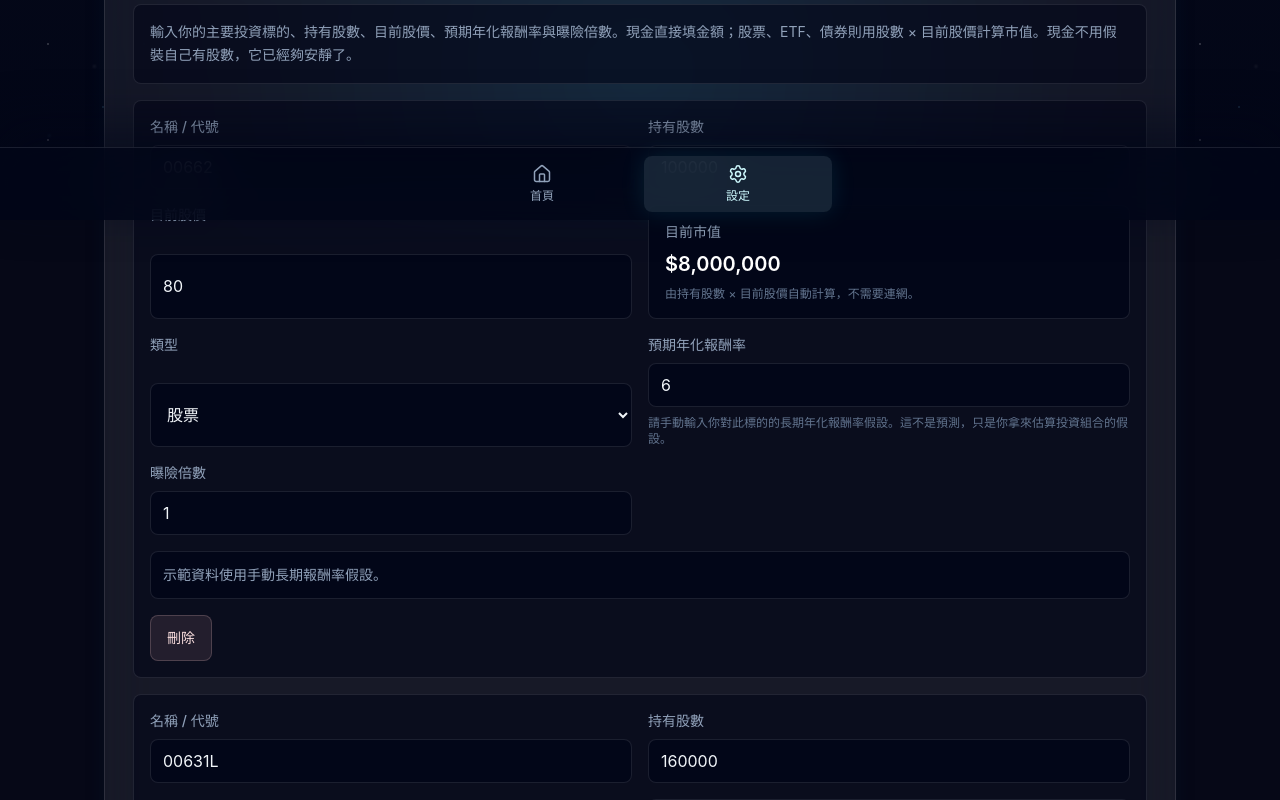
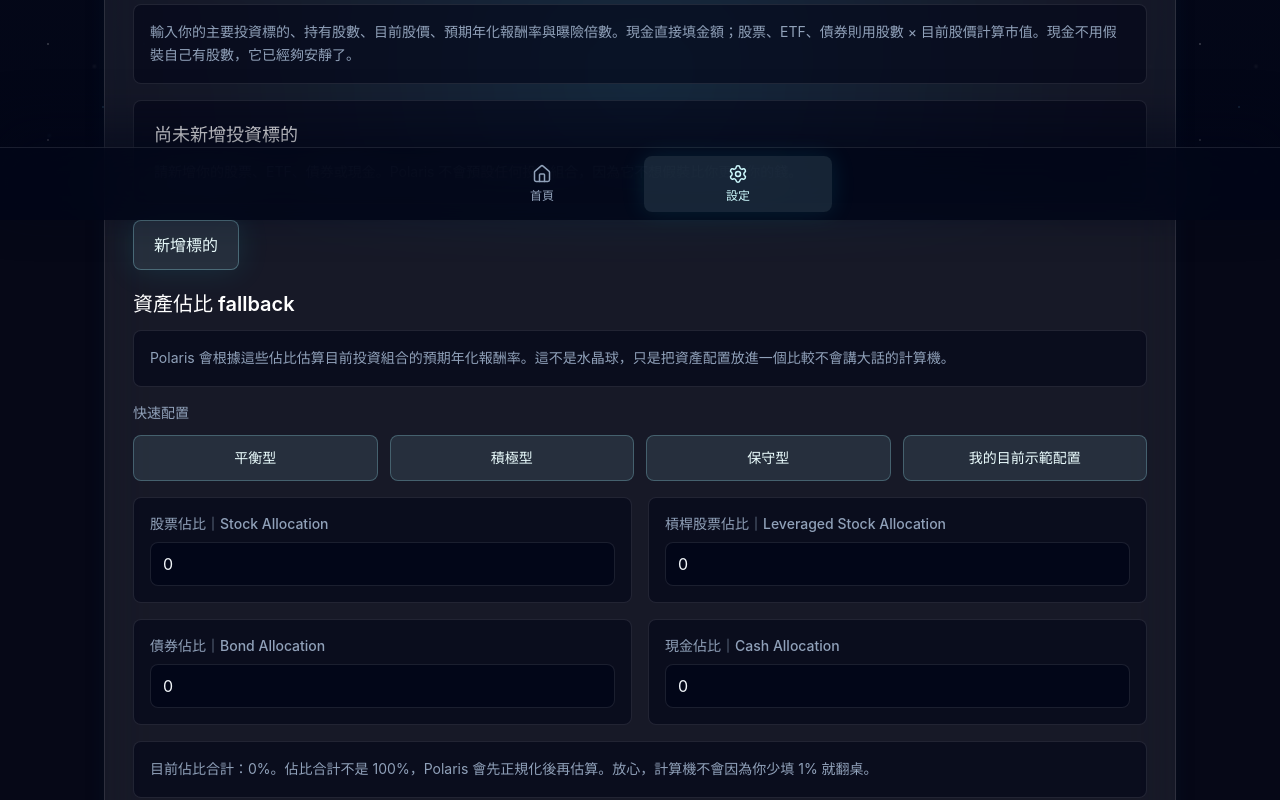
Before and after one commit to bulala-coder/polaris-mvp, a React (Vite) app: page /goal in a window 1280 px wide. Shown: the part 580-1380 px from the top of the page. Built offline with nearby package versions, Linux system fonts and the light colour scheme.

Commit message:
Add clean default state

```diff
--- a/src/data/defaultGoal.ts
+++ b/src/data/defaultGoal.ts
@@ -1,61 +1,14 @@
 import type { GoalSettings } from '../types/goal'
 
 export const defaultGoal: GoalSettings = {
-  currentNetWorth: 20000000,
-  targetNetWorth: 50000000,
-  monthlyContribution: 20000,
-  maxExposure: 1.5,
-  expectedAnnualReturn: 0.06,
-  stockWeight: 0.4,
-  leveragedStockWeight: 0.4,
-  bondWeight: 0.15,
-  cashWeight: 0.05,
-  holdings: [
-    {
-      id: 'demo-00662',
-      name: '00662',
-      amount: 8000000,
-      shares: 100000,
-      currentPrice: 80,
-      type: 'stock',
-      expectedAnnualReturn: 0.06,
-      exposureMultiplier: 1,
-      returnSource: 'manual',
-      assumptionReason: '示範資料使用手動長期報酬率假設。',
-    },
-    {
-      id: 'demo-00631l',
-      name: '00631L',
-      amount: 8000000,
-      shares: 160000,
-      currentPrice: 50,
-      type: 'leveraged_stock',
-      expectedAnnualReturn: 0.08,
-      exposureMultiplier: 2,
-      returnSource: 'manual',
-      assumptionReason: '示範資料使用手動長期報酬率假設。',
-    },
-    {
-      id: 'demo-00835b',
-      name: '00835B',
-      amount: 3000000,
-      shares: 150000,
-      currentPrice: 20,
-      type: 'bond',
-      expectedAnnualReturn: 0.03,
-      exposureMultiplier: 0,
-      returnSource: 'manual',
-      assumptionReason: '示範資料使用手動長期報酬率假設。',
-    },
-    {
-      id: 'demo-cash',
-      name: '現金',
-      amount: 1000000,
-      type: 'cash',
-      expectedAnnualReturn: 0.01,
-      exposureMultiplier: 0,
-      returnSource: 'manual',
-      assumptionReason: '現金直接以金額計算，報酬率由使用者手動設定。',
-    },
-  ],
+  currentNetWorth: 0,
+  targetNetWorth: 0,
+  monthlyContribution: 0,
+  maxExposure: 1,
+  expectedAnnualReturn: 0,
+  stockWeight: 0,
+  leveragedStockWeight: 0,
+  bondWeight: 0,
+  cashWeight: 0,
+  holdings: [],
 }
--- a/src/pages/GoalPage.tsx
+++ b/src/pages/GoalPage.tsx
@@ -158,11 +158,13 @@ function createEmptyHolding(): PortfolioHolding {
     id: `holding-${Date.now()}`,
     name: '',
     amount: 0,
-    type: 'other',
-    expectedAnnualReturn: 0.04,
-    exposureMultiplier: 0.5,
+    shares: 0,
+    currentPrice: 0,
+    type: 'stock',
+    expectedAnnualReturn: 0,
+    exposureMultiplier: 1,
     returnSource: 'manual',
-    assumptionReason: '請手動輸入你的長期報酬率假設與曝險倍數。',
+    assumptionReason: '請手動輸入此標的的長期年化報酬率假設。',
   }
 }
 
@@ -357,6 +359,17 @@ function GoalPage() {
             </p>
 
             <div className="mt-4 grid gap-4">
+              {goalSettings.holdings.length === 0 ? (
+                <div className="rounded-lg border border-white/10 bg-slate-950/60 p-5">
+                  <h3 className="text-lg font-semibold text-white">
+                    尚未新增投資標的
+                  </h3>
+                  <p className="mt-3 text-sm leading-relaxed text-slate-400">
+                    請新增你的股票、ETF、債券或現金。Polaris
+                    不會預設任何投資組合，因為它不想假裝比你更懂你的錢。
+                  </p>
+                </div>
+              ) : null}
               {goalSettings.holdings.map((holding) => (
                 <article
                   className="rounded-lg border border-white/10 bg-slate-950/60 p-4"
@@ -667,7 +680,7 @@ function GoalPage() {
               Polaris 是本機原型工具，用於投資風險整理、資產目標估算與投資組合假設報酬率顯示。它不提供個股推薦、短線交易訊號、市場預測或保證報酬。
             </p>
             <p className="mt-3 text-xs text-slate-500">
-              Polaris v0.4.3｜Simplified local prototype
+              Polaris v0.4.4｜Simplified local prototype
             </p>
           </section>
         </section>
--- a/src/pages/WelcomePage.tsx
+++ b/src/pages/WelcomePage.tsx
@@ -1,3 +1,4 @@
+import { Link } from 'react-router-dom'
 import AppShell from '../components/layout/AppShell'
 import PageContainer from '../components/layout/PageContainer'
 import { mockMarketInput } from '../data/mockData'
@@ -98,6 +99,8 @@ function WelcomePage() {
             </p>
           </section>
 
+          {usesHoldings ? (
+            <>
           <section className="rounded-lg border border-white/10 bg-slate-950/60 p-6 shadow-xl shadow-black/20 backdrop-blur sm:p-8">
             <div className="flex flex-col gap-5 sm:flex-row sm:items-start sm:justify-between">
               <div>
@@ -323,6 +326,27 @@ function WelcomePage() {
               {dailyReminderByTone[simpleMarketRisk.tone]}
             </p>
           </section>
+            </>
+          ) : (
+            <section className="rounded-lg border border-cyan-200/15 bg-cyan-200/[0.06] p-6 shadow-xl shadow-cyan-950/20 backdrop-blur-xl sm:p-8">
+              <p className="text-sm font-medium text-cyan-100">
+                尚未輸入投資組合
+              </p>
+              <h2 className="mt-3 text-3xl font-semibold tracking-normal text-white">
+                先到設定頁輸入你的投資標的
+              </h2>
+              <p className="mt-4 max-w-2xl text-base leading-relaxed text-slate-300">
+                Polaris
+                需要你的標的、股數、目前股價、預期年化報酬率與曝險倍數，才能幫你計算投資組合狀態。空白不是錯，只是計算機還沒吃早餐。
+              </p>
+              <Link
+                className="mt-6 inline-flex rounded-lg border border-cyan-200/30 bg-cyan-200/10 px-5 py-3 text-base font-semibold text-cyan-50 shadow-[0_0_32px_rgba(34,211,238,0.12)] transition hover:border-cyan-100/60 hover:bg-cyan-200/15 focus:outline-none focus:ring-2 focus:ring-cyan-200/70"
+                to="/goal"
+              >
+                前往設定
+              </Link>
+            </section>
+          )}
         </div>
       </PageContainer>
     </AppShell>
--- a/src/utils/goalStorage.ts
+++ b/src/utils/goalStorage.ts
@@ -2,7 +2,6 @@ import { defaultGoal } from '../data/defaultGoal'
 import type { GoalSettings } from '../types/goal'
 import {
   readFromStorage,
-  removeFromStorage,
   storageKeys,
   writeToStorage,
 } from './storage'
@@ -27,7 +26,7 @@ export function writeGoalSettings(goalSettings: GoalSettings): void {
 }
 
 export function resetGoalSettings(): GoalSettings {
-  removeFromStorage(storageKeys.goalSettings)
+  writeToStorage(storageKeys.goalSettings, defaultGoal)
 
   return { ...defaultGoal }
 }
```
Also changed, not shown: 2 other files (tests, documents, lock files or other folders).
